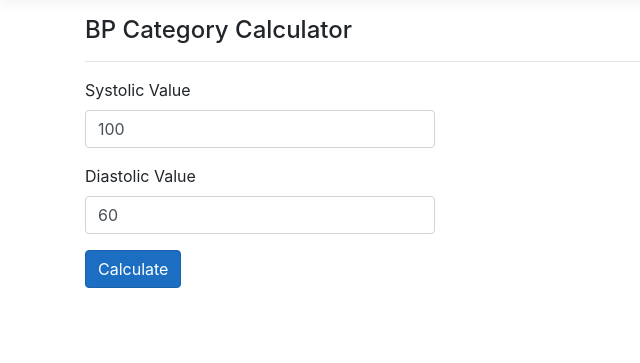
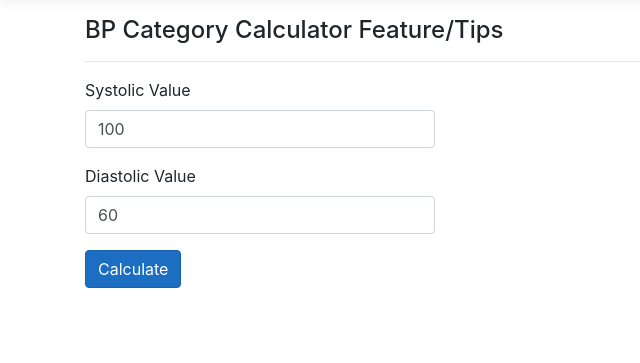
Before and after one commit to arksnorman/csd-ca1-py, a Flask app: page / in a window 1280 px wide. Shown: the part 57-420 px from the top of the page, without its empty margins (0-640 px from the left). Run offline with Flask 3, Linux system fonts and the light colour scheme; some libraries are stand-ins or nearby versions.

Commit message:
Add feature/tips to BP Category Calculator header

```diff
--- a/templates/index.html
+++ b/templates/index.html
@@ -1,6 +1,6 @@
 {% extends "layout.html" %} {% block title %}BP Category Calculator{% endblock
 %} {% block content %}
-<h4>BP Category Calculator</h4>
+<h4>BP Category Calculator Feature/Tips</h4>
 <hr />
 <div class="row">
   <div class="col-md-4">
```
